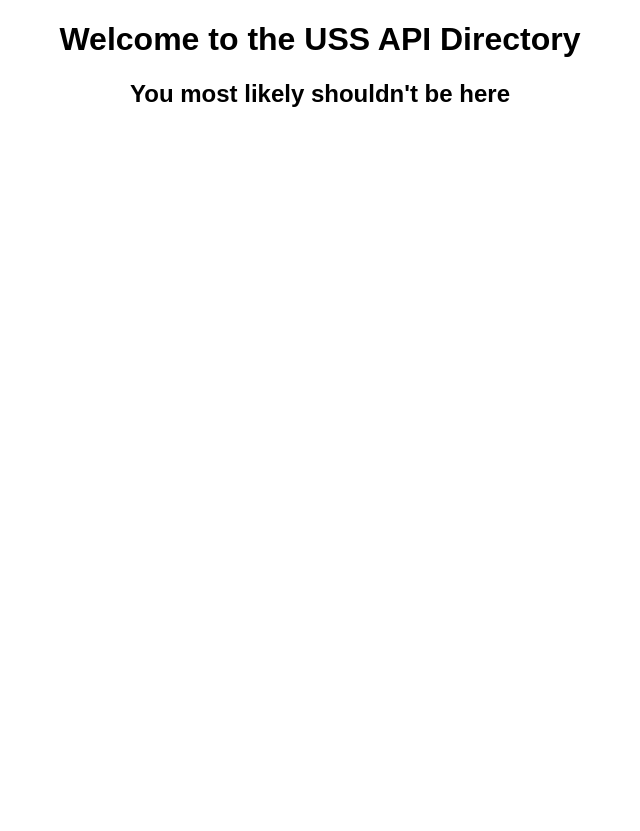
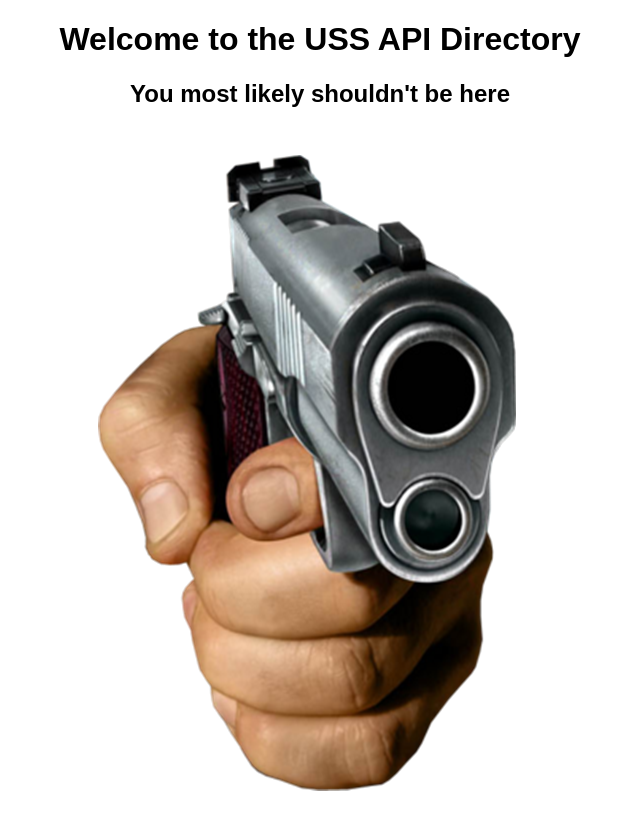
Before and after one commit to Aesth3tical/ussapi.ga, a plain HTML site: page index.html in a window 1280 px wide. Shown: the whole page, without its empty margins (320-960 px from the left). Before the commit the page ends 800 px from the top, so only its background shows below. Drawn offline with Linux system fonts and the light colour scheme.

Commit message:
Update index.html

```diff
--- a/index.html
+++ b/index.html
@@ -5,6 +5,14 @@
       font-family: sans-serif;
       text-align: center;
     }
+
+    .center {
+      display: block;
+      margin-left: auto;
+      margin-right: auto;
+      width: 50%;
+    }
+
   </style>
 
   <body>
@@ -12,6 +20,9 @@
       <h1>Welcome to the USS API Directory</h1>
       <h2>You most likely shouldn't be here</h2>
     </div>
+    <div class="center">
+      <img src="c75.png" alt="gun heh">
+    </div>
   </body>
 
 </html>
```
